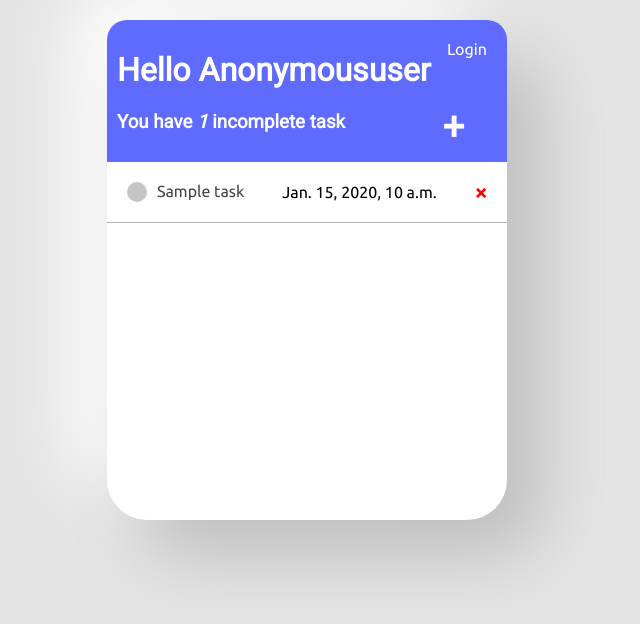
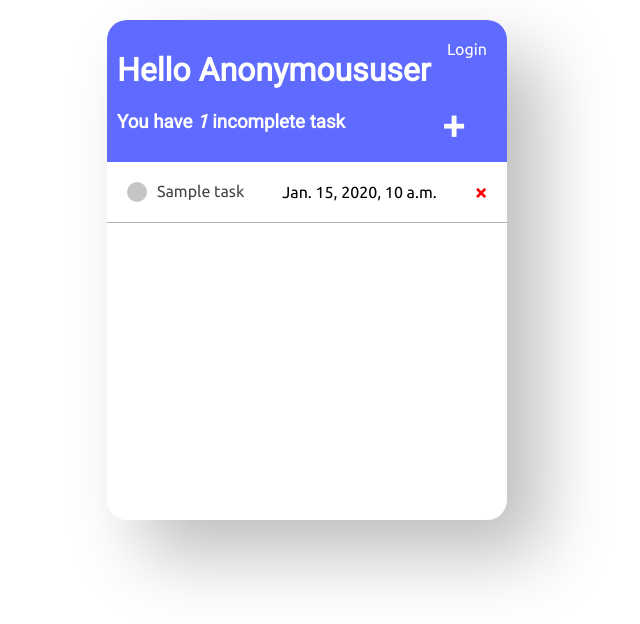
Before and after one commit to Shrimad-Bhagwat/Todo-App, a Django app: template base/templates/base/task_list.html in a window 1280 px wide. Shown: the top 624 px of the page, without its empty margins (333-973 px from the left). Run offline with Django 3.2, Linux system fonts and the light colour scheme; the template is opened without the code that fills it: most values are stand-ins (such as "Sample title", 1, 10 or a date in 2020).

Commit message:
br bc modified

```diff
--- a/base/templates/base/main.html
+++ b/base/templates/base/main.html
@@ -14,13 +14,13 @@
     <style>
         body {
             font-family: 'Ubuntu', sans-serif;
-            background-color: rgb(228, 228, 228);
+            background-color: rgb(255, 255, 255);
             margin-top: 20px;
         }
 
         .container {
 
-            border-radius: 40px;
+            border-radius: 20px;
             background: #ffffff;
             box-shadow: 35px 35px 70px #bebebe,
                 -35px -35px 70px #ffffff;
```
